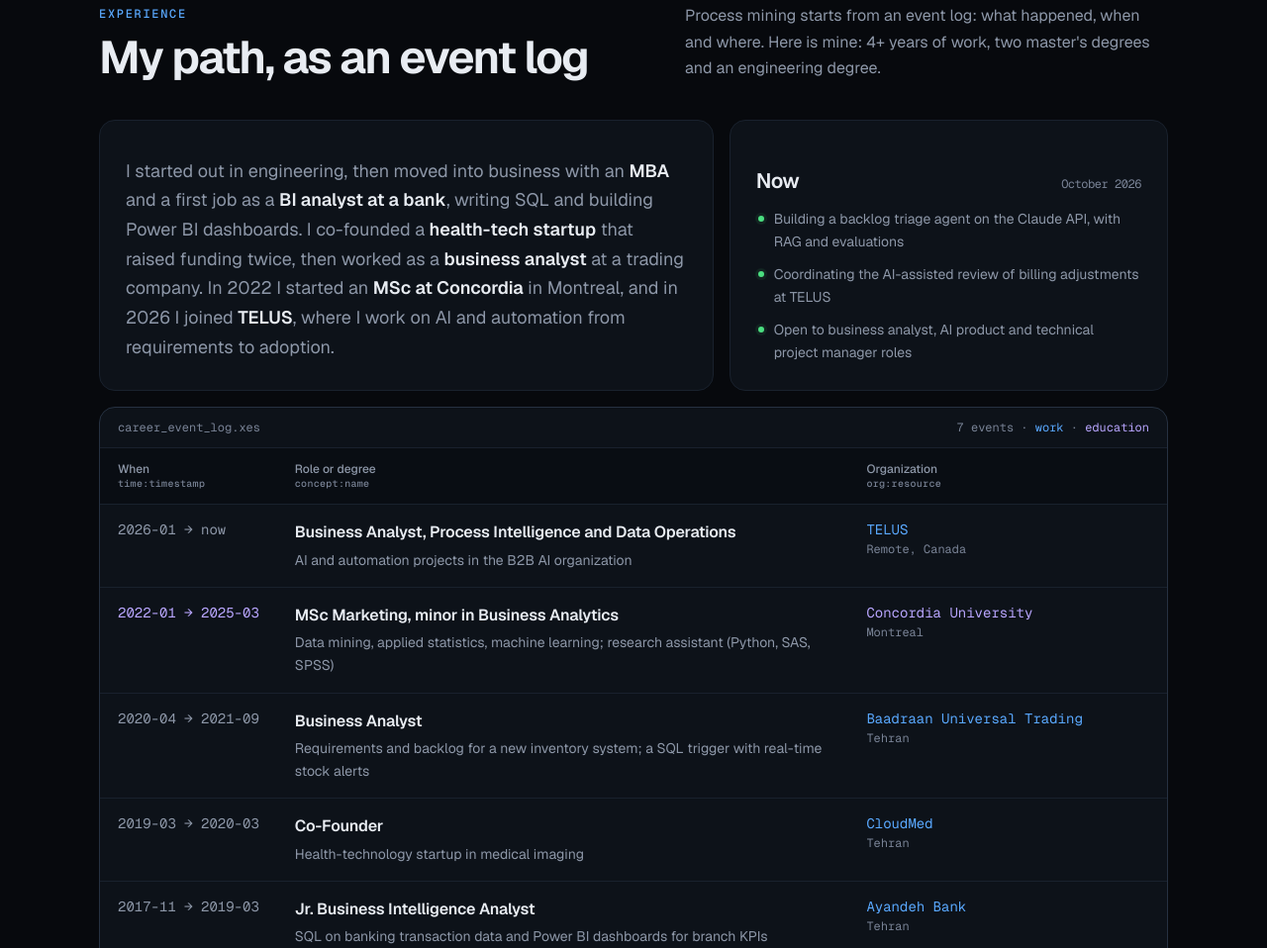
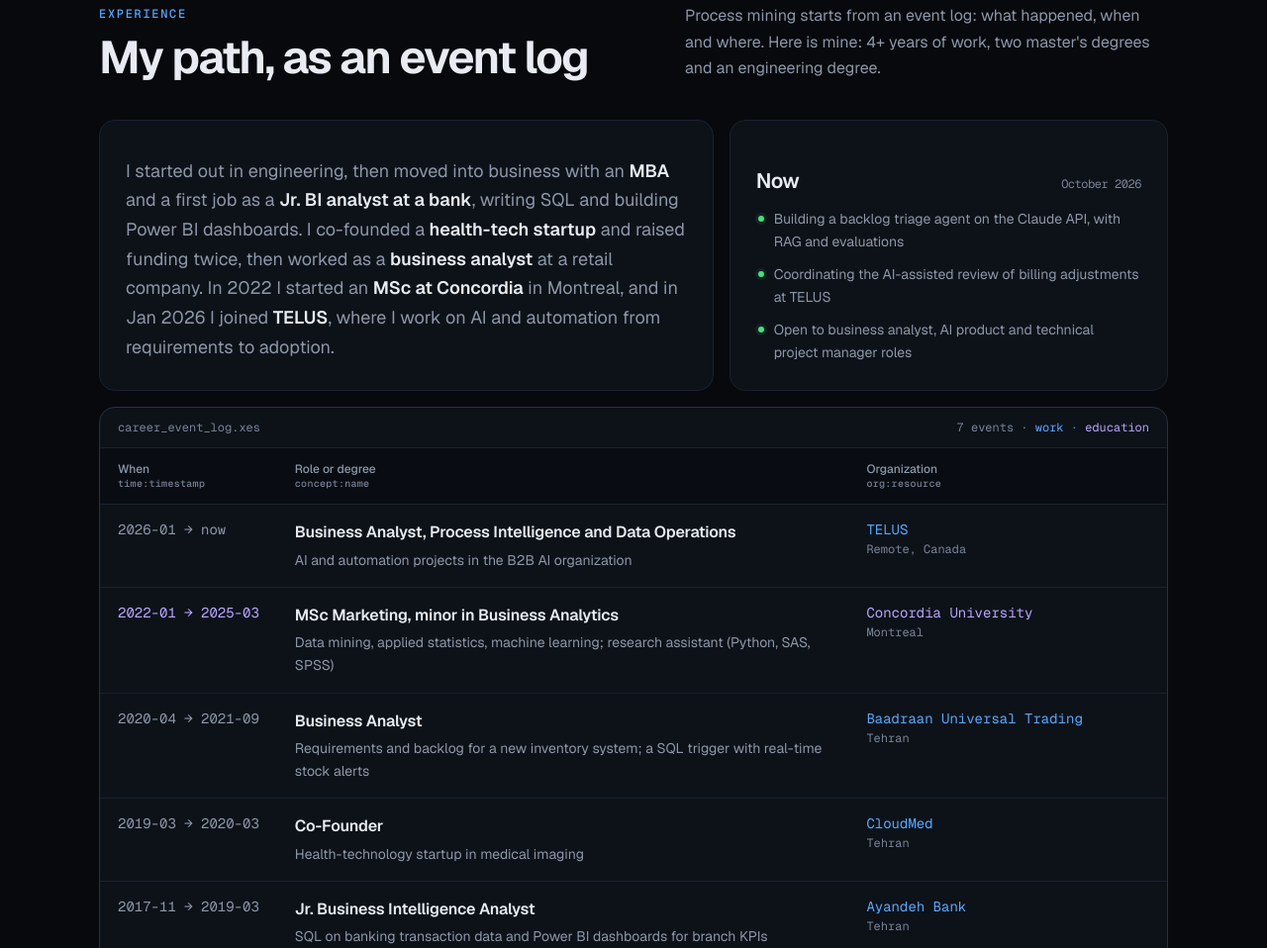
Before and after one commit to Alirezaesfa/Alirezaesfa.github.io, a plain HTML site: page index.html in a window 1280 px wide. Shown: the part 6772-7730 px from the top of the page at 99% size. Drawn offline with Linux system fonts and the light colour scheme; no server answers.

Commit message:
Update index.html

```diff
--- a/index.html
+++ b/index.html
@@ -715,7 +715,7 @@
       </div>
       <div class="about-row">
         <div class="card about">
-          <p>I started out in engineering, then moved into business with an <strong>MBA</strong> and a first job as a <strong>BI analyst at a bank</strong>, writing SQL and building Power BI dashboards. I co-founded a <strong>health-tech startup</strong> that raised funding twice, then worked as a <strong>business analyst</strong> at a trading company. In 2022 I started an <strong>MSc at Concordia</strong> in Montreal, and in 2026 I joined <strong>TELUS</strong>, where I work on AI and automation from requirements to adoption.</p>
+          <p>I started out in engineering, then moved into business with an <strong>MBA</strong> and a first job as a <strong>Jr. BI analyst at a bank</strong>, writing SQL and building Power BI dashboards. I co-founded a <strong>health-tech startup</strong> and raised funding twice, then worked as a <strong>business analyst</strong> at a retail company. In 2022 I started an <strong>MSc at Concordia</strong> in Montreal, and in Jan 2026 I joined <strong>TELUS</strong>, where I work on AI and automation from requirements to adoption.</p>
         </div>
         <aside class="card now" aria-labelledby="now-title">
           <h3 id="now-title">Now <time datetime="2026-10">October 2026</time></h3>
```
